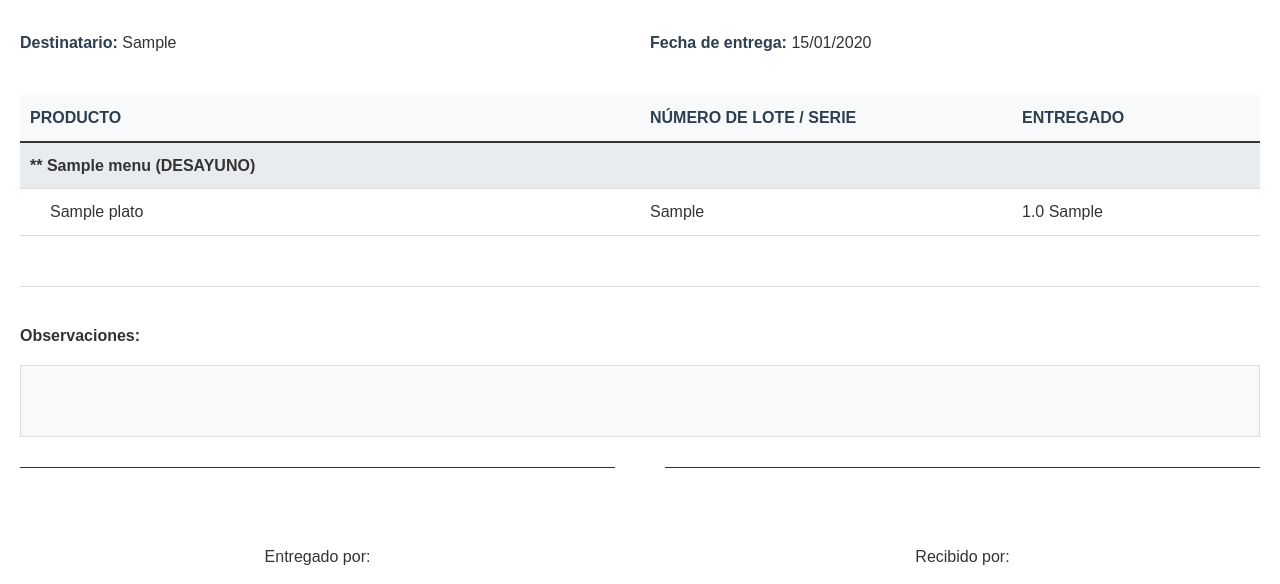
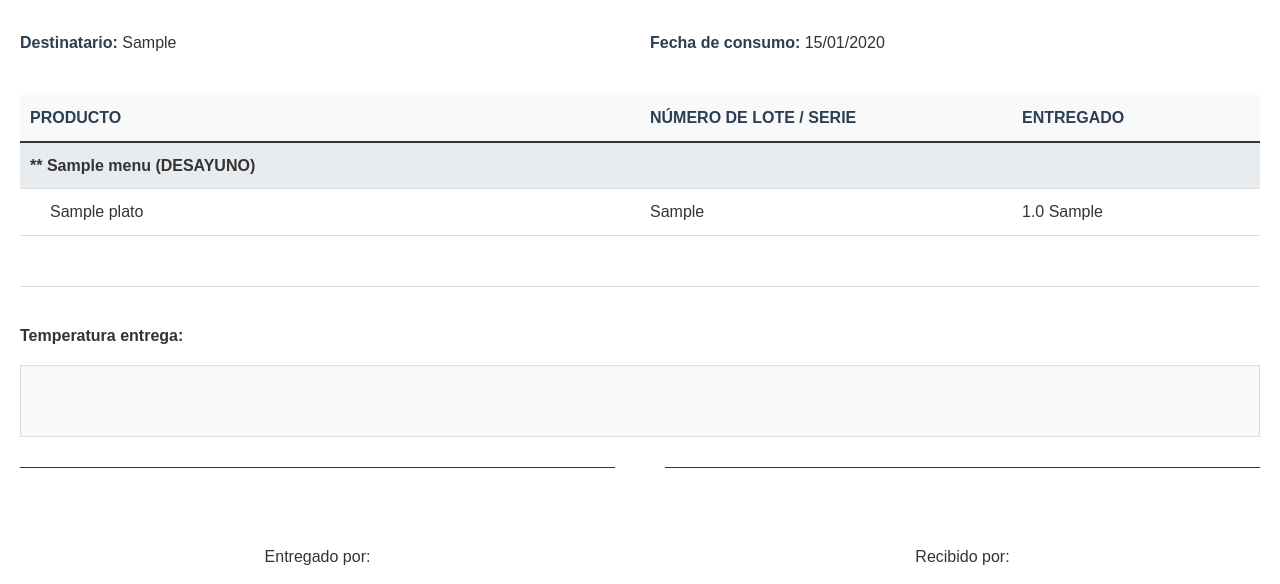
Before and after one commit to HectorEspejo/ACOMPANYA-Albaranes-Unei, a Flask app: page /albaranes/imprimir/1 in a window 1280 px wide. Shown: the part 180-764 px from the top of the page. Run offline with Flask 3, Linux system fonts and the light colour scheme; tables that the repository leaves empty hold one stand-in row (values such as "Sample post").

Commit message:
EDIT: Plantilla de impresión
Editada la plantilla de la impresión de los albaranes para que aparezcan 'Fecha de consumo' y 'Temperatura de entrega'

```diff
--- a/templates/albaranes/imprimir.html
+++ b/templates/albaranes/imprimir.html
@@ -145,7 +145,7 @@
             </div>
             <div>
                 <div class="info-item">
-                    <strong>Fecha de entrega:</strong> {{ albaran.fecha.strftime('%d/%m/%Y') }}
+                    <strong>Fecha de consumo:</strong> {{ albaran.fecha.strftime('%d/%m/%Y') }}
                 </div>
             </div>
         </div>
@@ -189,7 +189,7 @@
     </table>
 
     <div class="footer">
-        <p><strong>Observaciones:</strong></p>
+        <p><strong>Temperatura entrega:</strong></p>
         <p style="min-height: 50px; border: 1px solid #ddd; padding: 10px; background-color: #f8f9fa;"></p>
 
         <div class="signature-section">
```
Also changed, not shown: database/database.db.
